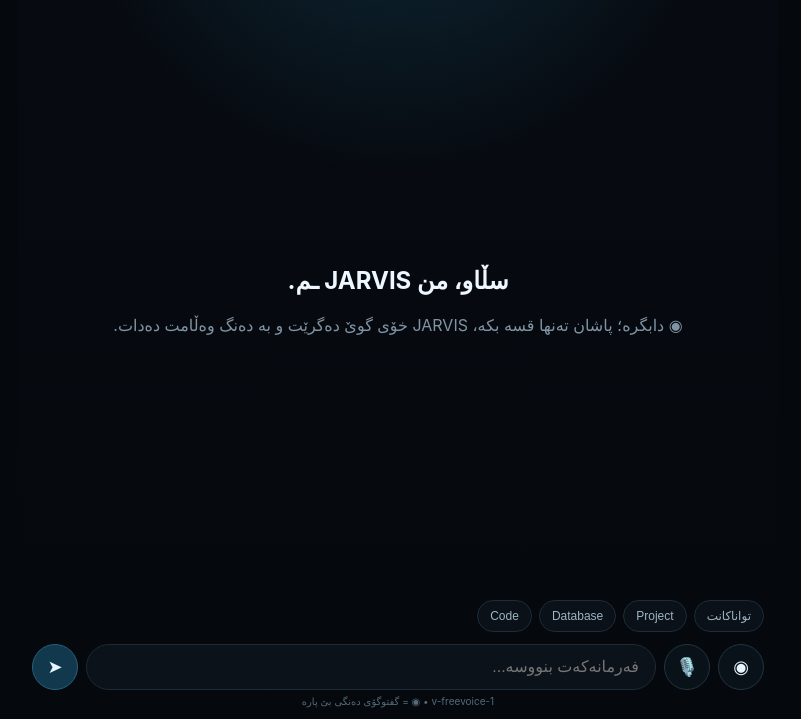
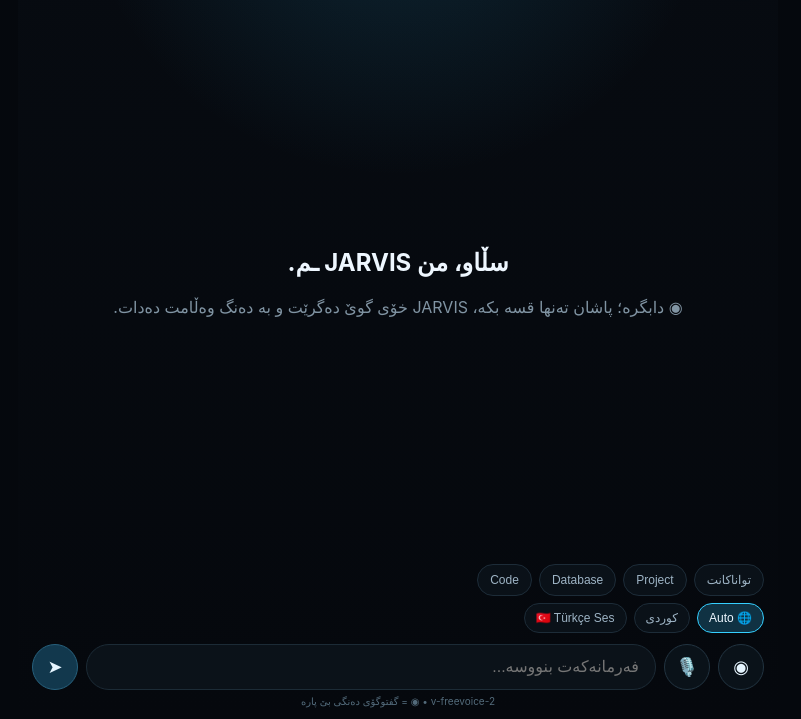
Before and after one commit to ahmadbabany847-hub/Jarvis, a website: page public/index.html in a window 1280 px wide. Shown: the part 81-800 px from the top of the page, without its empty margins (242-1043 px from the left). Drawn offline with Linux system fonts and the light colour scheme.

Commit message:
Add Turkish voice selector

```diff
--- a/public/index.html
+++ b/public/index.html
@@ -28,6 +28,9 @@
     .ai{align-self:flex-end;background:#101820;border:1px solid #1d2b36;border-bottom-right-radius:5px}
     .quick{display:flex;gap:7px;overflow-x:auto;padding:4px 0 7px}
     .quick button{flex:0 0 auto;border:1px solid #1d2c38;background:#0a1118;color:#9eb4c5;border-radius:18px;padding:8px 12px;font-size:12px}
+    .languages{display:flex;gap:7px;justify-content:flex-start;padding:0 0 6px}
+    .languages button{border:1px solid #1d2c38;background:#0a1118;color:#9eb4c5;border-radius:18px;padding:7px 11px;font-size:12px}
+    .languages button.active{background:#103243;border-color:#35cfff;color:#eef7ff}
     form{display:flex;gap:8px;align-items:center;padding:5px 0}
     input{flex:1;min-width:0;background:#0b1219;border:1px solid #1c2b36;color:#fff;border-radius:24px;padding:13px 16px;font-size:16px;outline:none}
     button{cursor:pointer}
@@ -66,6 +69,12 @@
       <button data-prompt="نمونەی کۆدێکی پاک بۆم بنووسە.">Code</button>
     </section>
 
+    <section class="languages">
+      <button type="button" data-language="auto">🌐 Auto</button>
+      <button type="button" data-language="ku">کوردی</button>
+      <button type="button" data-language="tr">🇹🇷 Türkçe Ses</button>
+    </section>
+
     <form id="form">
       <div class="voice-tools">
         <button id="dictation" type="button" class="round" aria-label="Voice typing" title="Voice typing">🎙️</button>
@@ -75,9 +84,9 @@
       <button type="submit" class="send">➤</button>
     </form>
 
-    <div id="status" class="status">v-freevoice-1 • ◉ = گفتوگۆی دەنگی بێ پارە</div>
+    <div id="status" class="status">v-freevoice-2 • ◉ = گفتوگۆی دەنگی بێ پارە</div>
   </main>
 
-  <script src="/app.js?v=20261008-freevoice-1"></script>
+  <script src="/app.js?v=20261008-freevoice-2"></script>
 </body>
 </html>
```
